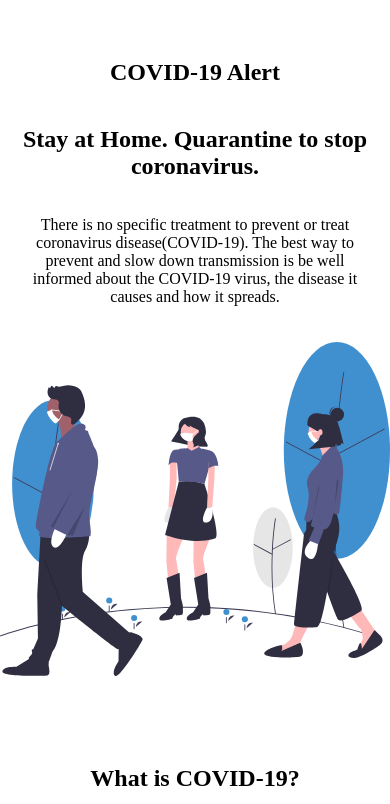
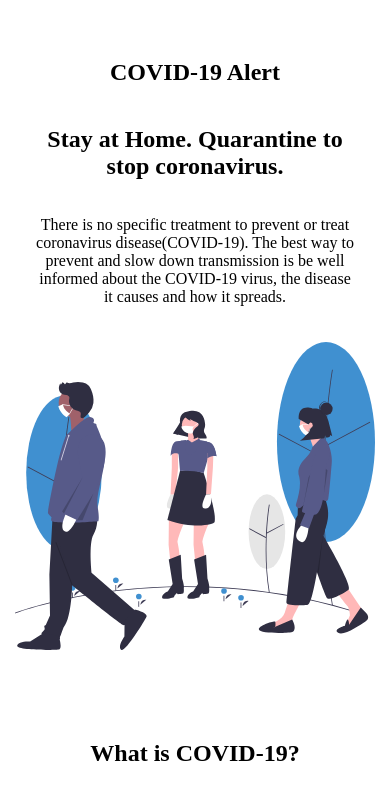
Before and after one commit to coachlivinglegend/flexboxtest, a plain HTML site: page index.html in a window 390 px wide. Shown: the part 321-1125 px from the top of the page. Drawn offline with Linux system fonts and the light colour scheme.

Commit message:
Update style.css

```diff
--- a/style.css
+++ b/style.css
@@ -68,6 +68,9 @@ nav li{
 }
 
 @media all and (max-width:700px){
+    .container{
+        margin: 0 15px;
+    }
     .covidalert{
         display: flex;
         flex-direction: column;
```
